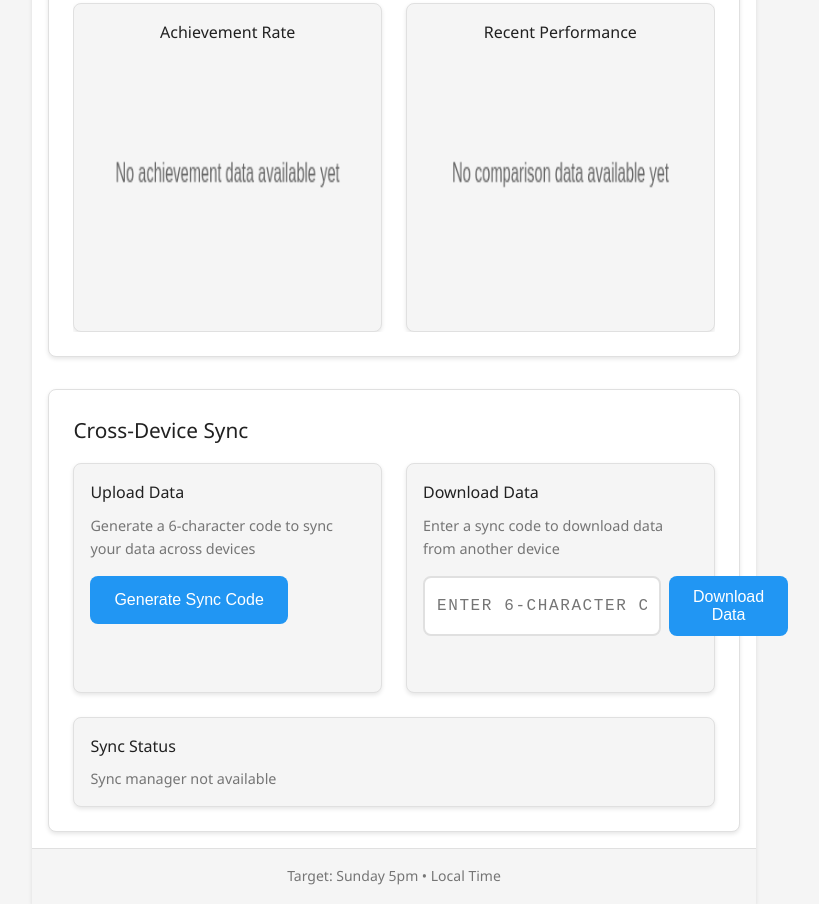
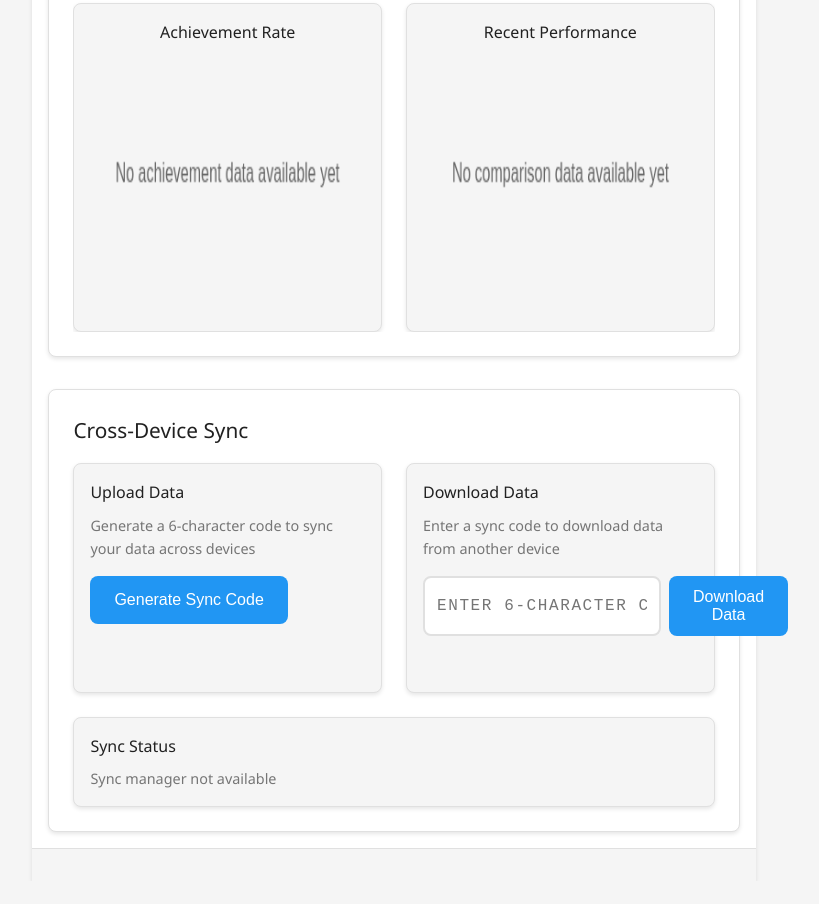
Before and after one commit to Sufferance/scrap2-merge-calculator, a website: page index.html in a window 1280 px wide. Shown: the part 2078-2982 px from the top of the page, without its empty margins (246-1065 px from the left). After the commit the page ends 2959 px from the top, so only its background shows below. Drawn offline with nearby package versions, Linux system fonts and the light colour scheme.

Commit message:
Remove target time display from footer

```diff
--- a/index.html
+++ b/index.html
@@ -157,7 +157,6 @@
 
         <footer class="app-footer">
             <div class="footer-info">
-                <p>Target: Sunday 5pm • Local Time</p>
             </div>
         </footer>
     </div>
```
